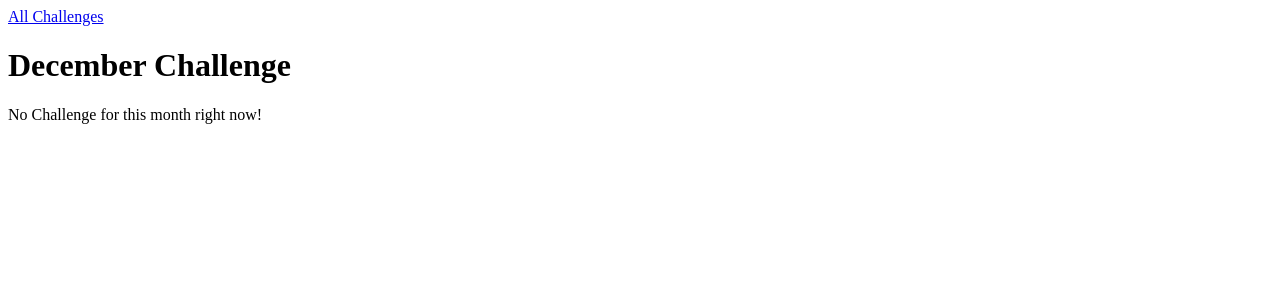
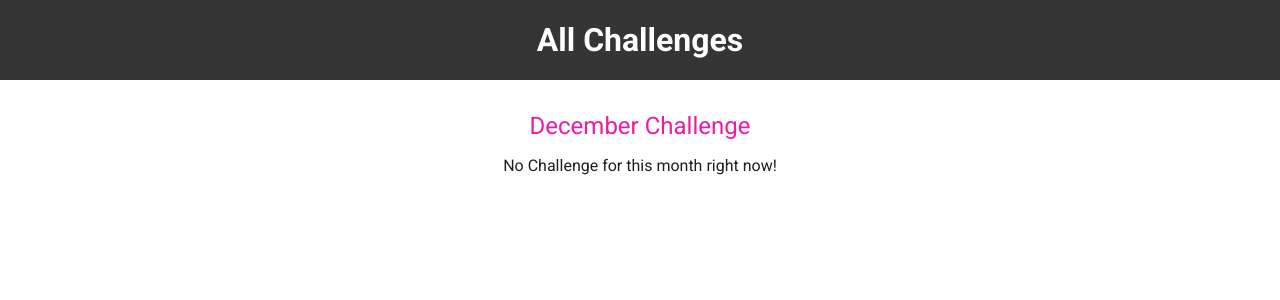
Before and after one commit to noumanali4096/Learning-Django, a Django app: page /challenges/december in a window 1280 px wide. Shown: the top 300 px of the page. Run offline with Django 4.2, Linux system fonts and the light colour scheme.

Commit message:
section4 completed templates and tags

```diff
--- /dev/null
+++ b/challenges/static/challenges/challenge.css
@@ -0,0 +1,22 @@
+h1,
+h2 {
+  text-align: center;
+  color: white;
+}
+
+h1 {
+  font-size: 1.5rem;
+  margin: 2rem 0 1rem 0;
+  font-weight: normal;
+  color: #e71da7;
+}
+
+h2 {
+  font-size: 3rem;
+  font-weight: bold;
+}
+
+.fallback {
+  text-align: center;
+  color: rgb(31, 30, 30);
+}
--- /dev/null
+++ b/challenges/static/challenges/partials/header.css
@@ -0,0 +1,25 @@
+header {
+    width: 100%;
+    height: 5rem;
+    background-color: #353535;
+  }
+
+  header nav {
+    width: 100%;
+    height: 100%;
+    display: flex;
+    justify-content: center;
+    align-items: center;
+  }
+
+  header nav a {
+    color: white;
+    font-size: 2rem;
+    font-weight: bold;
+    text-decoration: none;
+  }
+
+  header nav a:hover,
+  header nav a:active {
+    color: #cf54a6;
+  }
--- a/challenges/templates/challenges/challenge.html
+++ b/challenges/templates/challenges/challenge.html
@@ -1,15 +1,19 @@
 
 
 {% extends "layout.html" %}
+{% load static %}
 
 {% block page_title %}{{month_name|title}}{% endblock  %}
-
+{% block css_files %}
+    <link rel="stylesheet", href="{% static "challenges/challenge.css" %}">
+    <link rel="stylesheet", href="{% static "challenges/partials/header.css" %}">
+{% endblock  %}
 {% block content %}
     {% include "challenges/partials/header.html" %}
     <h1>{{month_name|title}} Challenge </h1>
     {% if text is not None%}
         <h2>{{ text }}</h2>
     {% else %}
-        <p>No Challenge for this month right now!</p>
+        <p class="fallback">No Challenge for this month right now!</p>
     {% endif %}
 {% endblock  %}
--- a/monthly_challenges/settings.py
+++ b/monthly_challenges/settings.py
@@ -125,3 +125,7 @@ STATIC_URL = 'static/'
 # https://docs.djangoproject.com/en/4.2/ref/settings/#default-auto-field
 
 DEFAULT_AUTO_FIELD = 'django.db.models.BigAutoField'
+
+STATICFILES_DIRS = [
+    BASE_DIR / "static"
+]
--- /dev/null
+++ b/static/style.css
@@ -0,0 +1,10 @@
+@import url('https://fonts.googleapis.com/css2?family=Roboto+Condensed:ital,wght@0,100..900;1,100..900&family=Roboto:ital,wght@0,100;0,300;0,400;0,500;0,700;0,900;1,100;1,300;1,400;1,500;1,700;1,900&display=swap');
+
+
+html {
+    font-family: "Roboto", sans-serif;
+}
+
+body{
+    margin: 0;
+}
--- a/templates/layout.html
+++ b/templates/layout.html
@@ -1,9 +1,13 @@
+{% load static %}
+
 <!DOCTYPE html>
 <html lang="en">
 <head>
     <meta charset="UTF-8">
     <meta name="viewport" content="width=device-width, initial-scale=1.0">
     <title>{% block page_title %}My Challenges{% endblock %}</title>
+    <link rel="stylesheet" href="{% static "style.css" %}">
+    {% block css_files %}{% endblock  %}
 </head>
 <body>
     {% block  content %}{% endblock %}
```
Also changed, not shown: challenges/static/challenges/challenges.css (added, +37 -0 lines), challenges/templates/challenges/index.html (+6 -1 lines).
